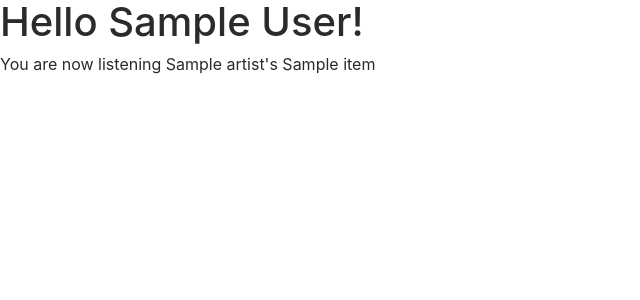
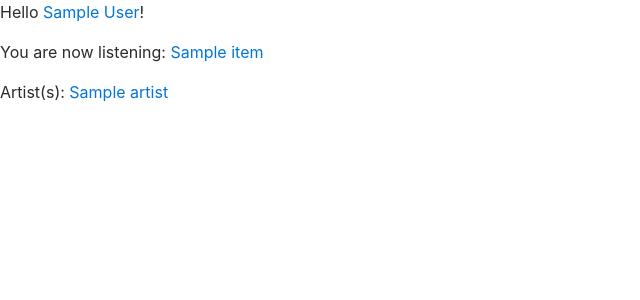
Before and after one commit to tsoliangwu0130/spotify-news, a Flask app: template templates/index.html in a window 1280 px wide. Shown: the top 300 px of the page, without its empty margins (0-640 px from the left). Run offline with Flask 2, Linux system fonts and the light colour scheme; the template is opened without the code that fills it: most values are stand-ins (such as "Sample title", 1, 10 or a date in 2020); parts of the project's set-up code (start-up, migrations or seed data) failed here and were passed over; some libraries are stand-ins or nearby versions.

Commit message:
Update template

```diff
--- a/templates/index.html
+++ b/templates/index.html
@@ -6,8 +6,14 @@
         <title>Spotify Web App</title>
     </head>
     <body>
-        <h1>Hello {{ profile.display_name }}!</h1>
-        <p>You are now listening {{ cur_playback.item.artists[0].name }}'s {{ cur_playback.item.name }}</p>
+        <p>Hello <a href="{{ profile.external_urls.spotify }}">{{ profile.display_name }}</a>!</p>
+
+        <p>You are now listening: <a href="{{ cur_playback.item.external_urls.spotify }}">{{ cur_playback.item.name }}</a></p>
+        <p>Artist(s):
+        {% for artist in cur_playback.item.artists %}
+            <a href="{{ artist.external_urls.spotify }}">{{ artist.name }}</a>{{ "," if not loop.last }}
+        {% endfor %}
+        </p>
     </body>
     <!-- Scripts -->
     <script src="https://code.jquery.com/jquery-3.1.1.slim.min.js" integrity="sha384-A7FZj7v+d/sdmMqp/nOQwliLvUsJfDHW+k9Omg/a/EheAdgtzNs3hpfag6Ed950n" crossorigin="anonymous"></script>
```
